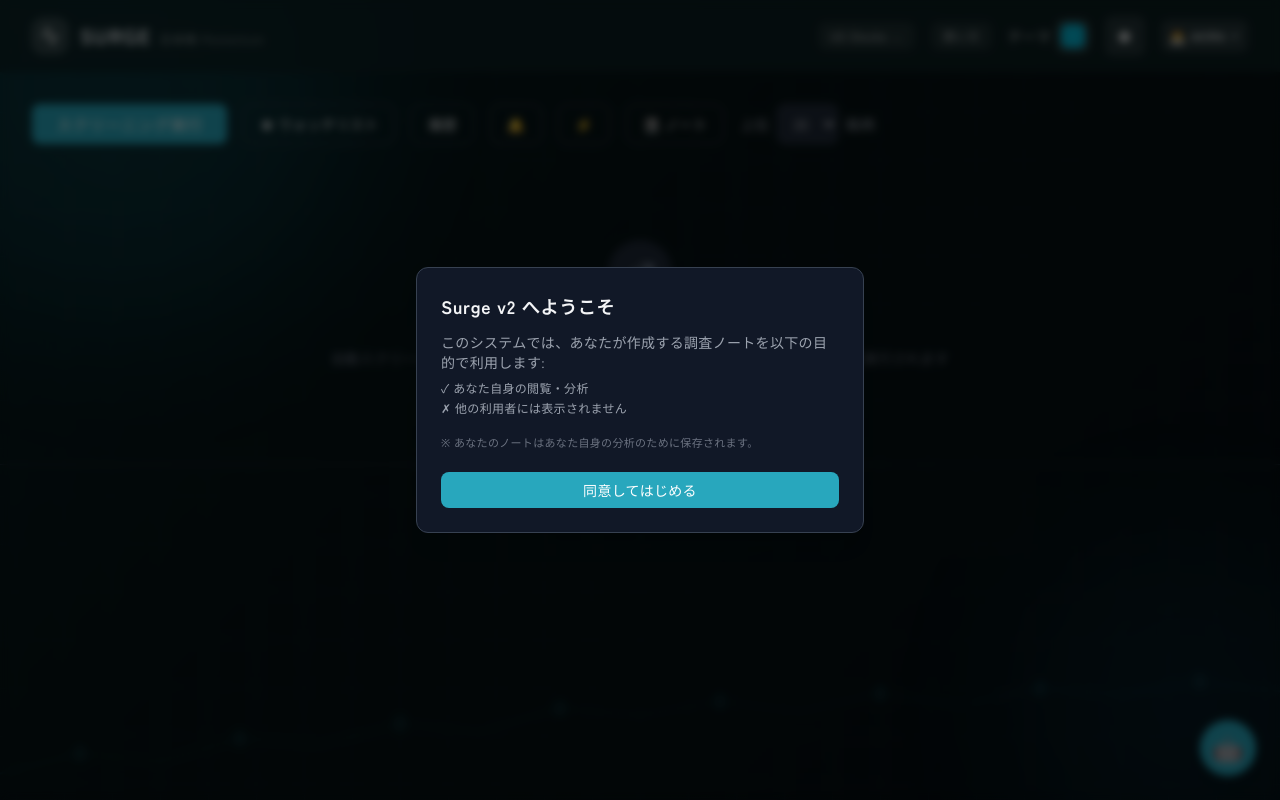
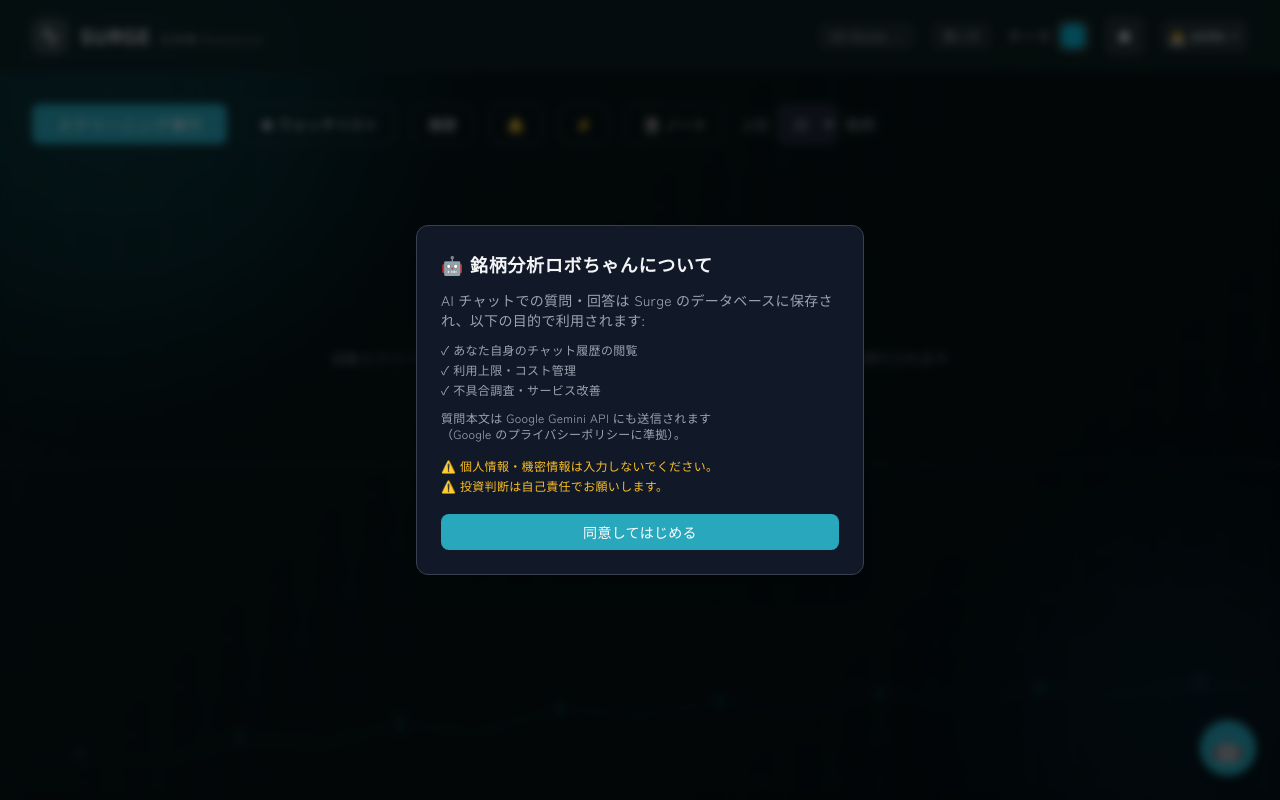
Before and after one commit to akiraizutsu/surge, a Flask app: page / in a window 1280 px wide. Run offline with Flask 3, Linux system fonts and the light colour scheme; the visitor is signed in with stand-in values (Sample User, id 1); data comes from the database, SQL or seed files in the repository; data that the repository does not hold is empty; some libraries are stand-ins or nearby versions.

Commit message:
Consent modal: AI chat data collection disclosure
Replace the research-notes-only consent copy with an AI chat focused
disclosure that covers what actually matters to first-time users:
- Chat Q/A stored in Surge DB for history, rate limit, and debugging
- Question text is forwarded to Google Gemini API
- Explicit warning not to paste PII/confidential info
- Explicit investment self-responsibility disclaimer

Applied identically to japan.html and us.html.

Co-Authored-By: Claude Opus 4.6 (1M context) <noreply@anthropic.com>

```diff
--- a/templates/japan.html
+++ b/templates/japan.html
@@ -879,14 +879,19 @@
     <!-- Consent Modal -->
     <div id="consentModal" class="fixed inset-0 z-[70] hidden items-center justify-center bg-black/60 backdrop-blur-sm p-4">
       <div class="bg-white dark:bg-gray-900 rounded-xl border border-slate-200 dark:border-gray-700 p-6 max-w-md w-full shadow-xl">
-        <h3 class="text-lg font-bold text-slate-900 dark:text-gray-100 mb-3">Surge v2 へようこそ</h3>
-        <div class="text-sm text-slate-600 dark:text-gray-400 space-y-2">
-          <p>このシステムでは、あなたが作成する調査ノートを以下の目的で利用します:</p>
+        <h3 class="text-lg font-bold text-slate-900 dark:text-gray-100 mb-3">🤖 銘柄分析ロボちゃんについて</h3>
+        <div class="text-sm text-slate-600 dark:text-gray-400 space-y-3">
+          <p>AI チャットでの質問・回答は Surge のデータベースに保存され、以下の目的で利用されます:</p>
           <ul class="list-none space-y-1 text-xs">
-            <li>✓ あなた自身の閲覧・分析</li>
-            <li>✗ 他の利用者には表示されません</li>
+            <li>✓ あなた自身のチャット履歴の閲覧</li>
+            <li>✓ 利用上限・コスト管理</li>
+            <li>✓ 不具合調査・サービス改善</li>
           </ul>
-          <p class="text-[11px] text-slate-400 dark:text-gray-500 pt-2">※ あなたのノートはあなた自身の分析のために保存されます。</p>
+          <p class="text-xs">質問本文は Google Gemini API にも送信されます<br>（Google のプライバシーポリシーに準拠）。</p>
+          <div class="pt-1 space-y-1 text-xs text-amber-600 dark:text-amber-400">
+            <p>⚠️ 個人情報・機密情報は入力しないでください。</p>
+            <p>⚠️ 投資判断は自己責任でお願いします。</p>
+          </div>
         </div>
         <button onclick="submitConsent()" class="w-full mt-5 px-4 py-2 text-sm font-medium rounded-lg bg-primary-500 text-white hover:bg-primary-600 cursor-pointer">同意してはじめる</button>
       </div>
```
Also changed, not shown: templates/us.html (+11 -6 lines).
